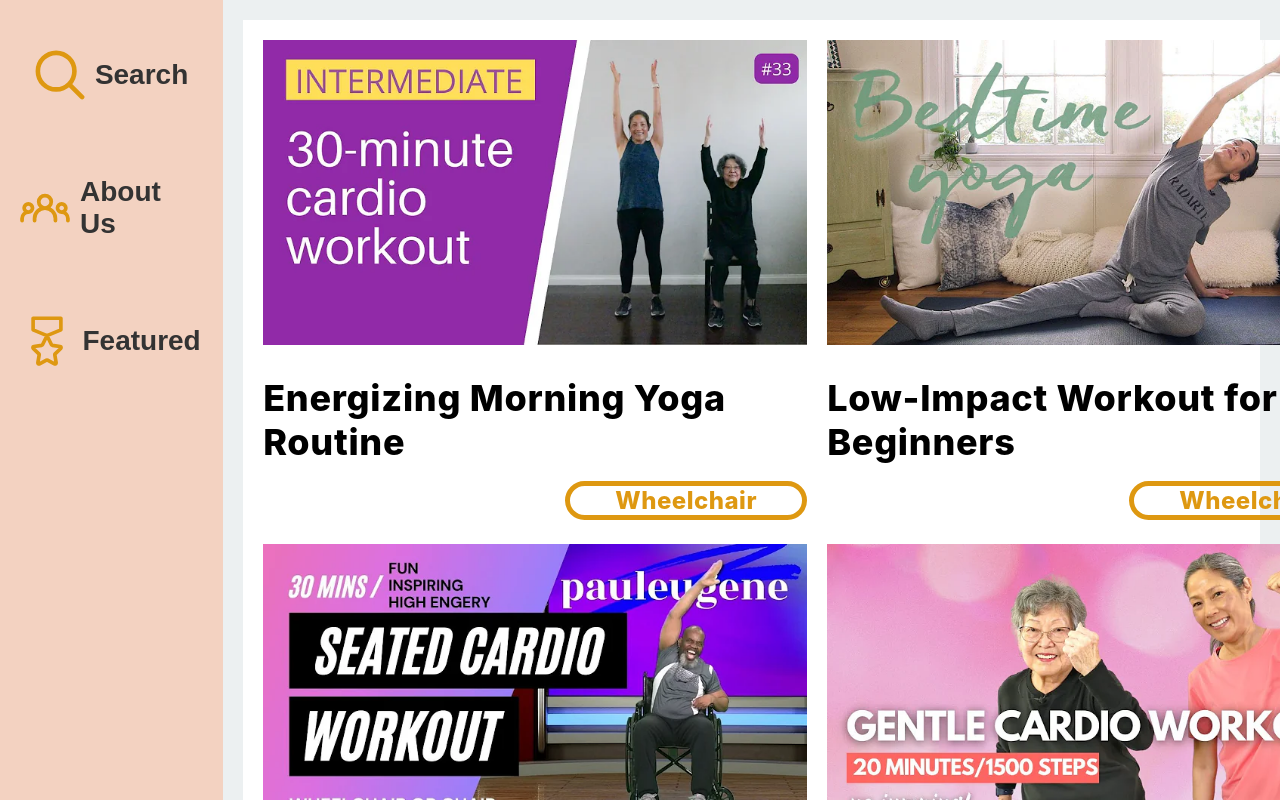
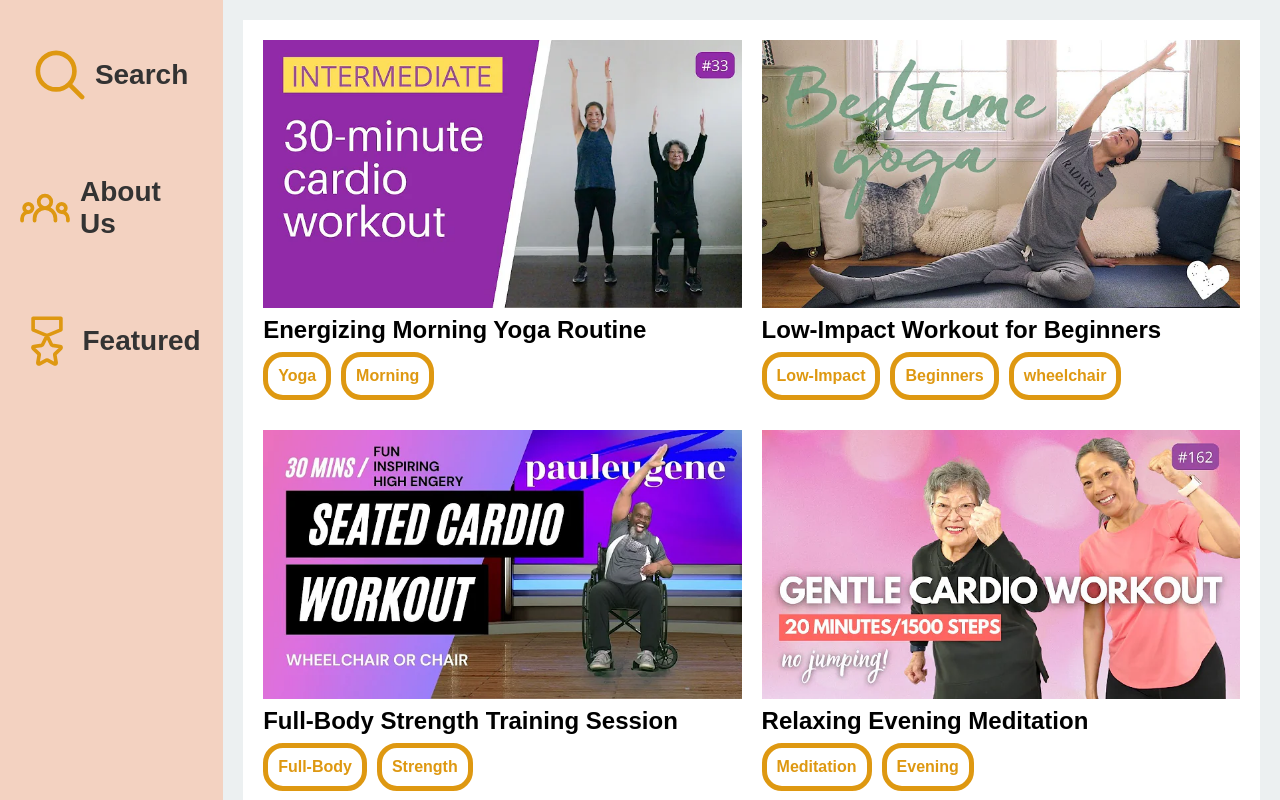
Before and after one commit to lunazzao/hci-project, a React (Create React App) app: page / in a window 1280 px wide. Both pictures are taken after a click on the element "Featured". Built offline with nearby package versions, Linux system fonts and the light colour scheme.

Commit message:
featured page working, need to mach words and pictures

```diff
--- a/src/components/featured.js
+++ b/src/components/featured.js
@@ -1,10 +1,10 @@
 import React, { useState, useEffect } from 'react';
 import styled from 'styled-components';
-import image1 from '../img/image1.png'; // Replace with actual image names
-import image2 from '../img/image2.png'; // Replace with actual image names
-import image3 from '../img/image3.png'; // Replace with actual image names
-import image4 from '../img/image4.png'; // Replace with actual image names
-import videoTitlesData from '../data/featured.json';
+import videoData from '../data/featured.json';
+import image1 from '../img/image1.png';
+import image2 from '../img/image2.png';
+import image3 from '../img/image3.png';
+import image4 from '../img/image4.png';
 
 const FeaturedContainer = styled.div`
   display: grid;
@@ -15,75 +15,69 @@ const FeaturedContainer = styled.div`
 `;
 
 const VideoContainer = styled.div`
-  width: 544px;
-  height: 484px;
-  display: flex;
-  flex-direction: column;
-  justify-content: flex-start;
-  align-items: flex-end;
-  gap: 31px;
+  width: 100%; // Full width of the column
+  cursor: pointer;
+`;
+
+const VideoLink = styled.a`
+  text-decoration: none;
 `;
 
 const VideoImage = styled.img`
-  width: 544px;
-  height: 324px;
+  width: 100%; // Take the full width of the container
+  display: block; // Ensure no extra space below the image
 `;
 
-const VideoTitle = styled.div`
-  width: 544px;
-  height: 74px;
+const VideoTitle = styled.h3`
   color: black;
-  font-size: 36px;
-  font-family: 'Inter', sans-serif;
+  font-size: 1.5rem; // 24px if base font-size is 16px
   font-weight: 800;
-  letter-spacing: 0.72px;
-  word-wrap: break-word;
+  margin-top: 0.5rem;
+  margin-bottom: 0.5rem;
 `;
 
 const VideoTag = styled.div`
-  width: 232px;
-  height: 56px;
+  display: inline-block;
   border-radius: 20px;
   border: 5px solid #DE9811;
-  display: flex;
-  justify-content: center;
-  align-items: center;
-  gap: 10px;
+  padding: 10px;
+  margin-right: 10px; // Space between tags
+  margin-bottom: 10px; // Space below the tag
 `;
 
-const VideoTagText = styled.div`
+const VideoTagText = styled.span`
   color: #DE9811;
-  font-size: 24px;
-  font-family: 'Inter', sans-serif;
+  font-size: 1rem; // 16px if base font-size is 16px
   font-weight: 800;
-  letter-spacing: 0.48px;
-  word-wrap: break-word;
 `;
 
 const images = [image1, image2, image3, image4];
 
 const Featured = () => {
-  const [videoTitles, setVideoTitles] = useState([]);
+  const [videos, setVideos] = useState([]);
 
   useEffect(() => {
-    // Assume videoTitlesData is an array of titles
-    setVideoTitles(videoTitlesData.titles);
+    setVideos(videoData.videos);
   }, []);
 
   return (
     <FeaturedContainer>
-      {images.map((imageSrc, index) => (
-        <VideoContainer key={index}>
-          <VideoImage src={imageSrc} alt={`Featured Video ${index + 1}`} />
-          <VideoTitle>{videoTitles[index]}</VideoTitle>
-          <VideoTag>
-            <VideoTagText>Wheelchair</VideoTagText>
-          </VideoTag>
-          <VideoTag>
-            <VideoTagText>30 Minutes</VideoTagText>
-          </VideoTag>
-        </VideoContainer>
-      ))}
+      {videos.map((video, index) => {
+        const imageSrc = images[index]; // Get the corresponding image from the array
+        return (
+          <VideoContainer key={index}>
+            <VideoLink href={video.url} target="_blank" rel="noopener noreferrer">
+              <VideoImage src={imageSrc} alt={video.title} />
+              <VideoTitle>{video.title}</VideoTitle>
+            </VideoLink>
+            {video.tags.map((tag, tagIndex) => (
+              <VideoTag key={tagIndex}>
+                <VideoTagText>{tag}</VideoTagText>
+              </VideoTag>
+            ))}
+          </VideoContainer>
+        );
+      })}
     </FeaturedContainer>
   );
 };
--- a/src/data/featured.json
+++ b/src/data/featured.json
@@ -1,8 +1,24 @@
 {
-    "titles": [
-      "Energizing Morning Yoga Routine",
-      "Low-Impact Workout for Beginners",
-      "Full-Body Strength Training Session",
-      "Relaxing Evening Meditation"
-    ]
-  }
+  "videos": [
+    {
+      "title": "Energizing Morning Yoga Routine",
+      "tags": ["Yoga", "Morning"],
+      "url": "https://www.youtube.com/watch?v=K-Ina_WW4Yc"
+    },
+    {
+      "title": "Low-Impact Workout for Beginners",
+      "tags": ["Low-Impact", "Beginners", "wheelchair"],
+      "url": "https://www.youtube.com/watch?v=H0c-4nZjIWQ"
+    },
+    {
+      "title": "Full-Body Strength Training Session",
+      "tags": ["Full-Body", "Strength"],
+      "url": "https://www.youtube.com/watch?v=tj0o8aH9vJw"
+    },
+    {
+      "title": "Relaxing Evening Meditation",
+      "tags": ["Meditation", "Evening"],
+      "url": "https://www.youtube.com/watch?v=fpr5Y3eOY2c"
+    }
+  ]
+}
```
